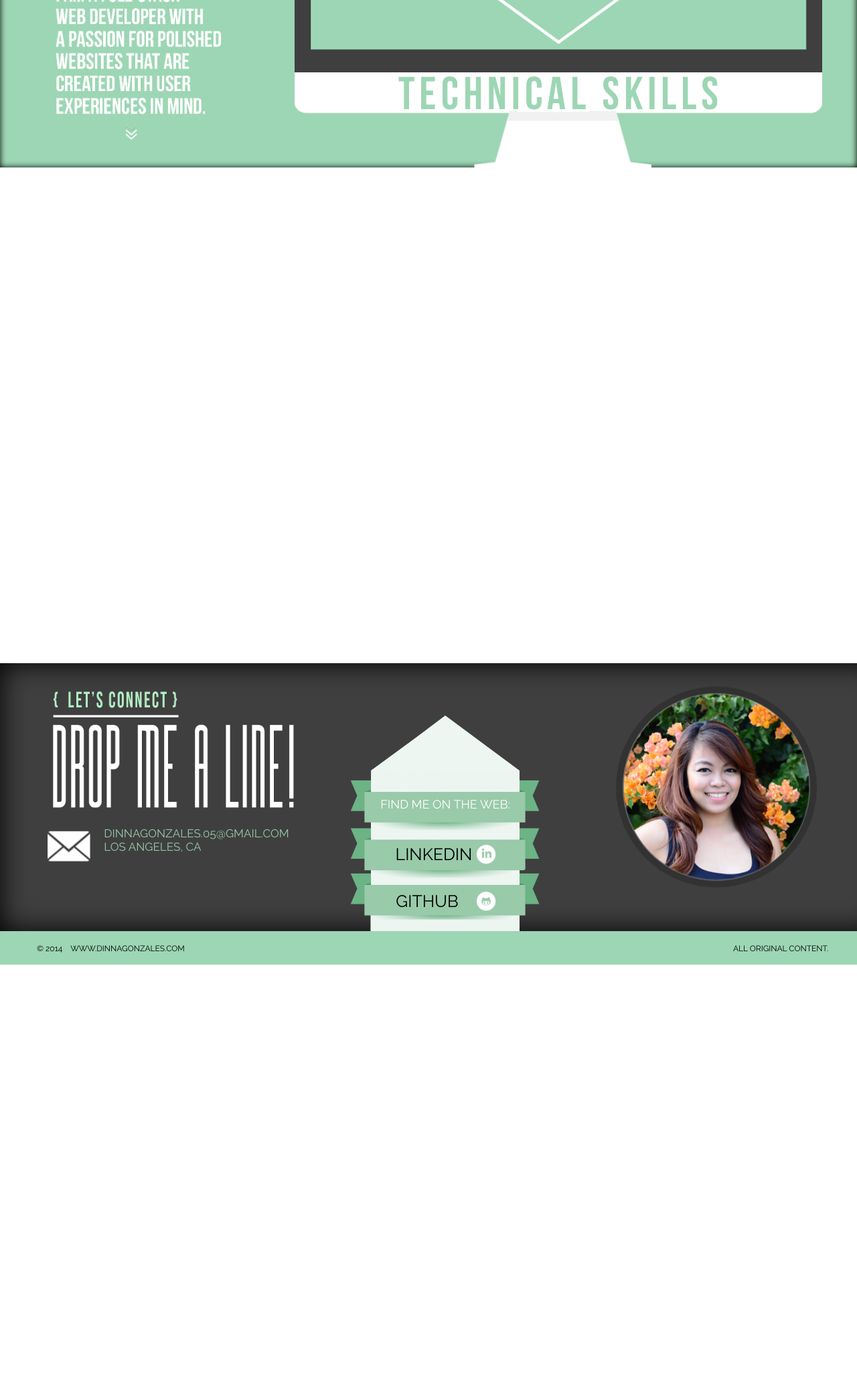
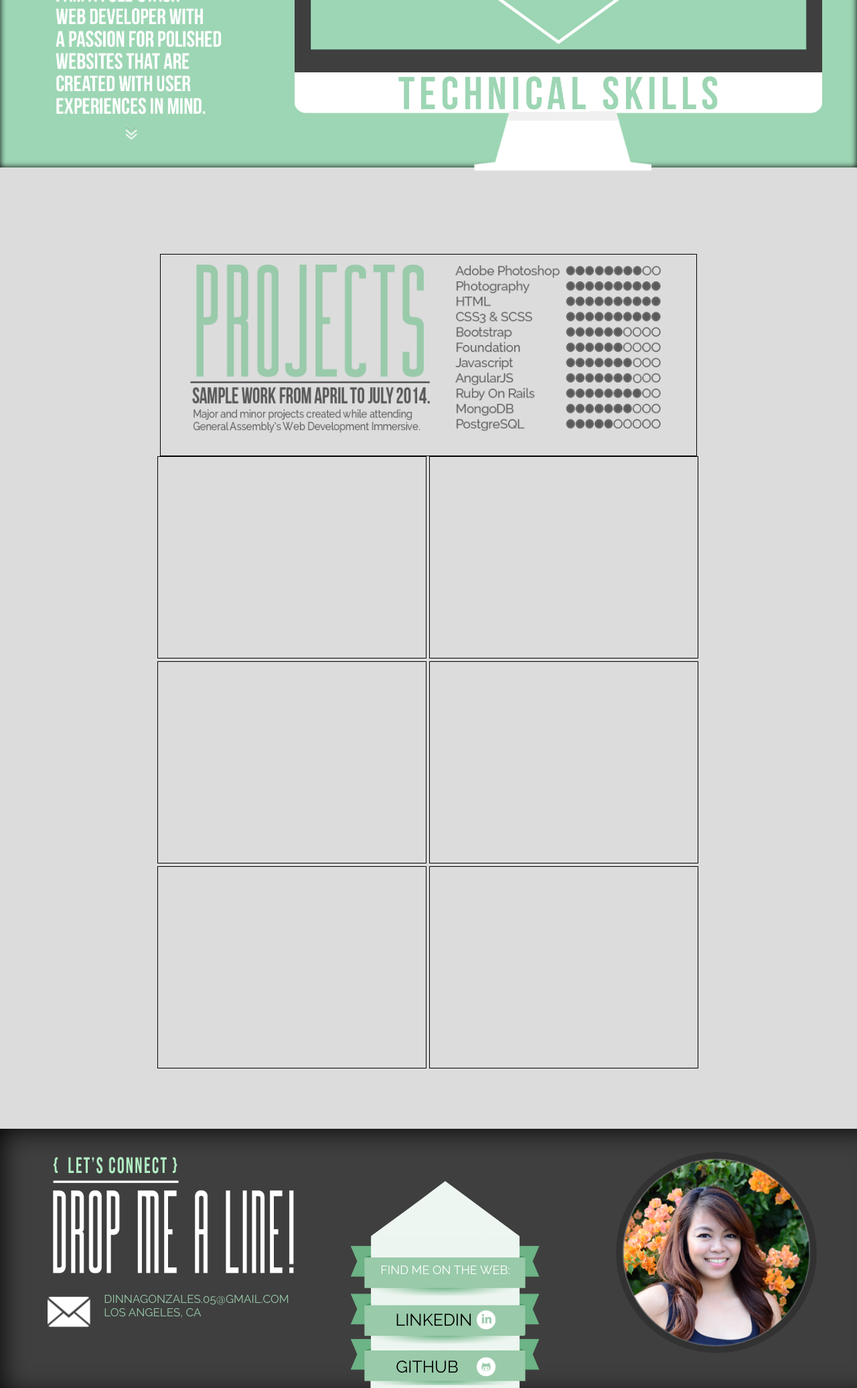
Before and after one commit to dinnagonzales/FirstPortfolio, a PHP site: page /home.html in a window 1280 px wide; the page is wider, and only the part inside the window is pictured. Shown: the part 1160-3232 px from the top of that part at 67% size. Before the commit the page ends 2600 px from the top of that part, so only its background shows below. Run offline with PHP 8.4, Linux system fonts and the light colour scheme.

Commit message:
projects skeleton

```diff
--- a/css/style.css
+++ b/css/style.css
@@ -4,6 +4,7 @@ body {
 	padding: 0px;
 	font-family:
 	'Raleway', sans-serif;
+	background-color: #DCDCDC;
 }
 /*
 div {
@@ -181,6 +182,37 @@ div {
 	margin-top: 100px;
 	margin-left: -20px;
 }
+#thirdbox{
+	background-color: #DCDCDC;
+	height: 1400px;
+}
+
+#thirdboxtitle{
+	margin: -20px auto 0 auto;
+	border: 1px solid #000000;
+	width: 800px;
+	height: 300px;
+	background-image: url('../images/projects.png');
+	background-size: cover;
+	background-repeat: no-repeat;
+}
+
+.projectcontainer{
+	width: 810px;
+	margin: 0 auto;
+}
+.projectcontainer div{
+	display: inline-block;
+
+}
+.projectbox{
+	width: 400px;
+	height: 300px;
+	border: 1px solid #000000;
+}
+
+
+
 
 #fourthbox{
 	-moz-box-shadow:    inset 0 0 40px #000000;
--- a/home.html
+++ b/home.html
@@ -5,6 +5,7 @@
 	<link rel="stylesheet" type"css" href="css/style.css">
 	<link rel="stylesheet" type"css" href="css/mobilestyle.css">
 	<link rel="stylesheet" type"css" href="css/online.css">
+	<link rel="stylesheet" type"css" href="css/effects.css">
 	<link href='http://fonts.googleapis.com/css?family=Raleway' rel='stylesheet' type='text/css'>
 	<title>dinnagonzales.com</title>
 
@@ -68,6 +69,76 @@
 	<a href="#thirdbox"><div class="downdown" id="seconddown"></div></a>
 
 	<div class="homebox" id="thirdbox">
+		<br><br>		<br><br>		<br><br>
+		<div id="thirdboxtitle"></div>
+		<div class="projectcontainer">
+			<div class="projectbox" id="proj1"></div>
+			<div class="projectbox" id="proj2"></div><br>
+
+			<div class="projectbox" id="proj3"></div>
+			<div class="projectbox" id="proj4"></div><br>
+
+			<div class="projectbox" id="proj5"></div>
+			<div class="projectbox" id="proj6"></div>
+
+		</div>
+
+		<!-- <div class="grid">
+
+				<figure class="effect-projects">
+					<img src="images/dextervsman.png">
+					<figcaption>
+						<h2><span></span></h2>
+						<p>A Tic-Tac Toe game created with AngularJS and Ruby.<br/><br/>(Best viewed on 1280 X 705)</p>
+						<a href="http://dextervsmandark.bitballoon.com">LINK</a>
+					</figcaption>
+				</figure>
+
+				<figure class="effect-projects">
+					<img src="images/proj2land.png">
+					<figcaption>
+						<h2><span></span></h2>
+						<p>My first Ruby on Rails application. Manual Authentication and basic <br>CRUD. A site to store your links. <br/></p>
+						<a href="http://peek-a-link.herokuapp.com/">LINK</a>
+					</figcaption>
+				</figure>
+				<figure class="effect-projects">
+					<img src="images/yearbook.png">
+					<figcaption>
+						<h2><span></span></h2>
+						<p>In collaboration with Matt Kam,  class website mainly with <strong>AngularJS and Ruby on Rails. </strong></p>
+						<a href="http://wdi5-6yearbook.herokuapp.com/">LINK</a>
+					</figcaption>
+				</figure><br>
+				<figure class="effect-projects">
+					<img src="images/proj3land.png">
+					<figcaption>
+						<h2><span></span></h2>
+						<p>In collaboration with Paul Kim and Aaron Tsang, built an anonymous music sharing app. Listen to what other users near you are listening to.</p>
+						<a href="http://playitforward.techgirlwonder.com/">LINK</a>
+					</figcaption>
+				</figure>
+					<figure class="effect-projects">
+					<img src="images/proj4land.png">
+					<figcaption>
+						<h2><span></span></h2>
+						<p>A social network built for roommate search.</p>
+						<a href="http://dextervsmandark.bitballoon.com">LINK</a>
+					</figcaption>
+				</figure>
+
+					<figure class="effect-projects">
+					<img src="images/yearbook.png">
+					<figcaption>
+						<h2><span></span></h2>
+						<p>A Tic-Tac Toe game created with AngularJS and Ruby. (Best viewed on 1280 X 705)</p>
+						<a href="http://dextervsmandark.bitballoon.com">LINK</a>
+					</figcaption>
+				</figure>
+		</div>
+
+ -->
+
 
 
 
```
Also changed, not shown: css/effects.css (added, +149 -0 lines), images/dextervsman.png (added), images/proj2land.png (added), images/proj3land.png (added), images/proj4land.png (added), images/projects.png (added), images/yearbook.png (added), 1 other file.
